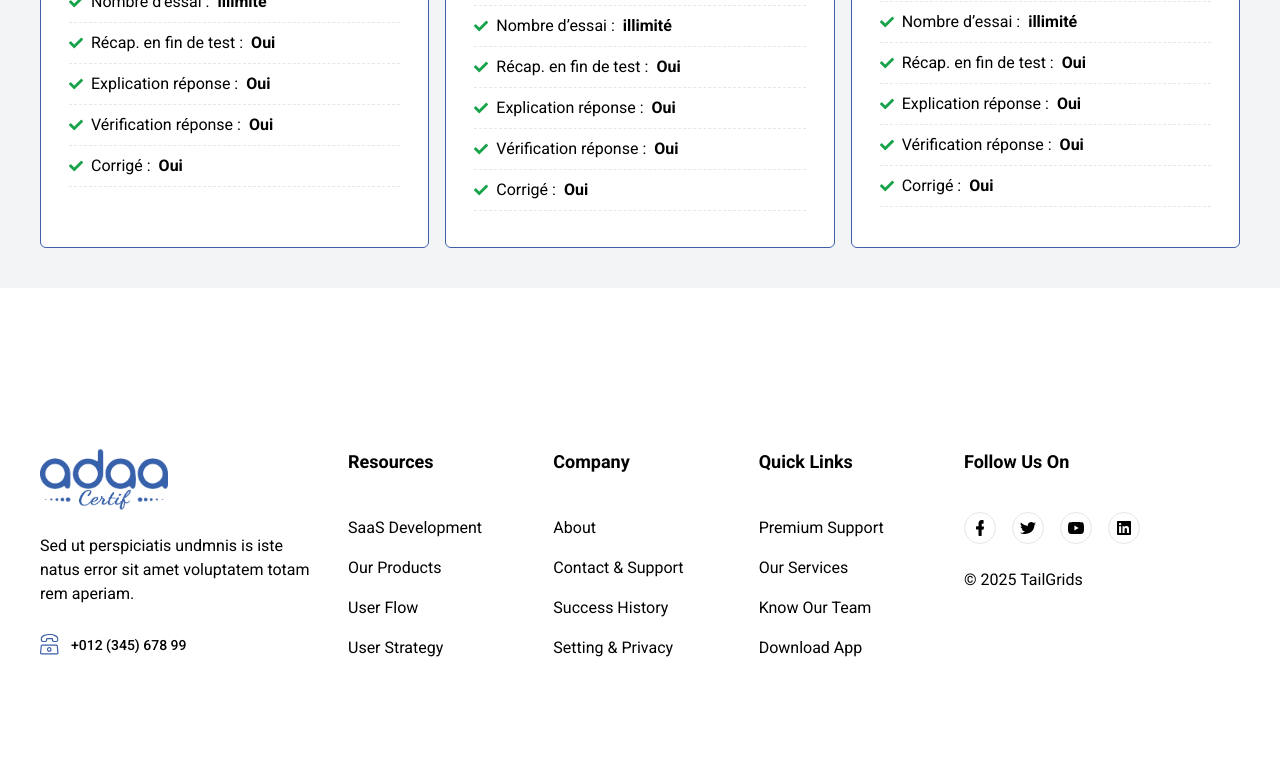
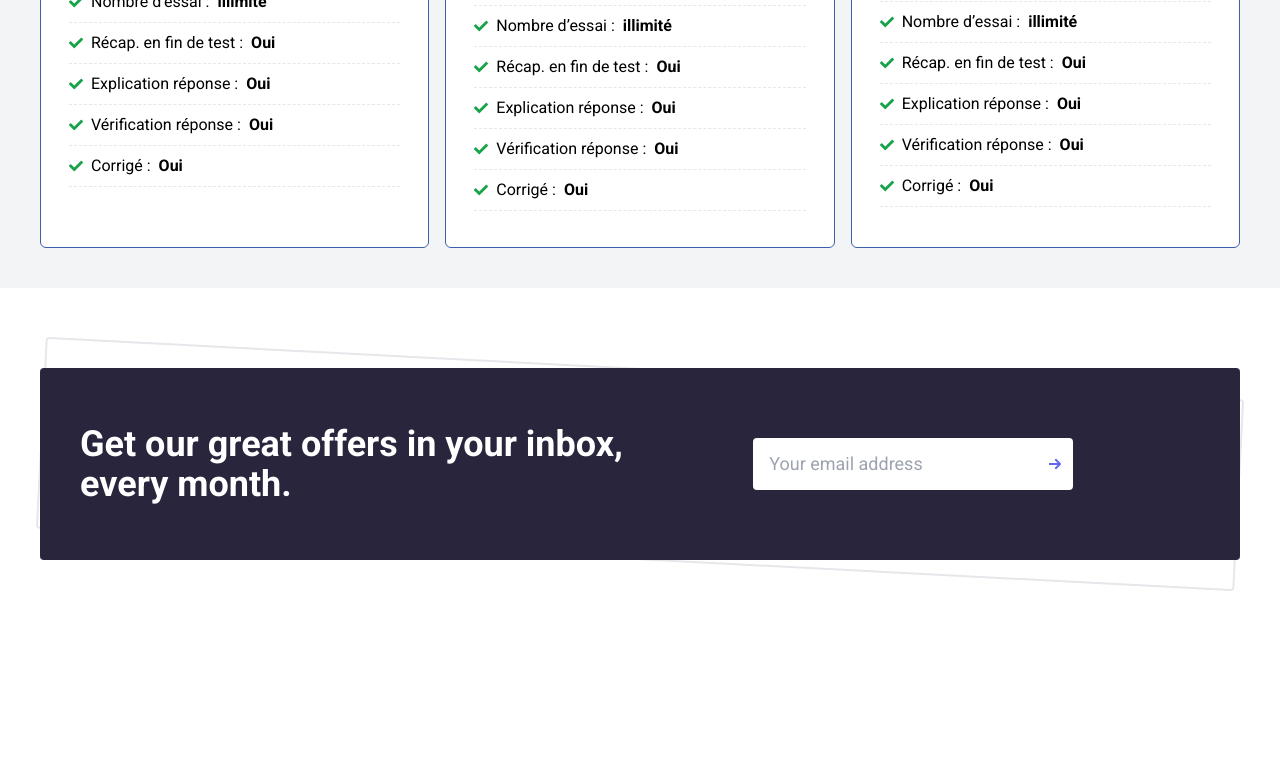
Before and after one commit to franckDev21/a-m-k, a React (Vite) app: page / in a window 1280 px wide. Shown: the part 4647-5406 px from the top of the page. Built offline with nearby package versions, Linux system fonts and the light colour scheme.

Commit message:
update app

```diff
--- /dev/null
+++ b/src/components/layouts/NewLetter.tsx
@@ -0,0 +1,69 @@
+import React from "react";
+
+const NewLetter = () => {
+  return (
+    <aside className="col-span-full order-3 relative">
+      <div
+        className="absolute inset-0 border-2 border-gray-200 rounded transform rotate-3 -z-1"
+        aria-hidden="true"
+      ></div>
+      <div className="relative bg-secondary rounded text-center px-8 py-8 md:px-10 md:py-14">
+        <div className="flex flex-col lg:flex-row justify-between items-center">
+          <div className="mb-6 lg:mr-16 lg:mb-0 text-center lg:text-left">
+            <h3 className="lg:text-4xl text-lg font-bold text-white ">
+              Get our great offers in your inbox, every month.
+            </h3>
+          </div>
+          <div className="lg:w-1/2">
+            <form className="subscribe-form">
+              <div className="flex flex-wrap">
+                <div className="relative w-full">
+                  <label className="block text-sm sr-only" htmlFor="newsletter">
+                    Email
+                  </label>
+                  <div className="relative flex items-center max-w-xs">
+                    <input
+                      id="newsletter"
+                      type="email"
+                      className="subscribe-email rounded w-full text-gray-800 px-4 py-3 pr-10 text-lg"
+                      style={{ minWidth: 280, outline: "none" }}
+                      name="email"
+                      placeholder="Your email address"
+                      required
+                    />
+                    <button
+                      type="submit"
+                      className="absolute inset-0 left-auto"
+                      aria-label="Subscribe"
+                      data-nonce="4e754ff65e"
+                      data-post_id="63043"
+                      style={{ outline: "none" }}
+                    >
+                      <svg
+                        className="w-3 h-3 fill-current text-indigo-500 mx-3 flex-shrink-0"
+                        viewBox="0 0 12 12"
+                        xmlns="http://www.w3.org/2000/svg"
+                      >
+                        <path
+                          d="M11.707 5.293L7 .586 5.586 2l3 3H0v2h8.586l-3 3L7 11.414l4.707-4.707a1 1 0 000-1.414z"
+                          fill-rule="nonzero"
+                        ></path>
+                      </svg>
+                    </button>
+                  </div>
+                  {/* <!-- Message --> */}
+                  <div className="absolute">
+                    <div className="subscribe-msg subscribe-error text-sm text-red-400 mt-2 hidden"></div>
+                    <div className="subscribe-msg subscribe-success text-sm text-green-400 mt-2 hidden"></div>
+                  </div>
+                </div>
+              </div>
+            </form>
+          </div>
+        </div>
+      </div>
+    </aside>
+  );
+};
+
+export default NewLetter;
--- a/src/pages/Home.tsx
+++ b/src/pages/Home.tsx
@@ -7,6 +7,7 @@ import { listeCertifications } from "../utils/testData";
 import { BiChevronsLeft, BiChevronsRight } from "react-icons/bi";
 import Accordeons from "../components/pages/home-page/Accordeons";
 import { FaCheck } from "react-icons/fa";
+import NewLetter from "../components/layouts/NewLetter";
 
 const Home = () => {
   return (
@@ -108,7 +109,7 @@ const Home = () => {
           formés de plus de +350 organisations, y compris ces organisations
           réputées
         </h1>
-        <div className="pt-14 grid grid-cols-5 gap-5">
+        <div className="pt-14 grid grid-cols-5 gap-5 px-2 lg:px-0">
           <img
             src="/assets/logo les brasseries du cameroun.png"
             className="w-full"
@@ -164,7 +165,7 @@ const Home = () => {
             </div>
             <span className="h-1 w-1/6 md-w-28 lg:w-40 border-t-2 border-dashed"></span>
             <div className="w-1/2 lg:max-w-max px-2 lg:px-10 border-2 border-dashed lg:border-r text-center font-bold md:text-xl text-gray-600 bg-white cursor-pointer  py-2">
-              PMP
+              PSM
             </div>
             <span className="h-1 w-1/6 md-w-28 lg:w-40 border-t-2 border-dashed"></span>
             <div className="w-1/2 lg:max-w-max px-2 lg:px-10 border-2 border-dashed text-center font-bold md:text-xl text-gray-600 bg-white cursor-pointer  py-2">
@@ -369,6 +370,10 @@ const Home = () => {
 
         </div>
       </div>
+
+      <div className="container mx-auto pt-20 pb-10 px-3 lg:px-0">
+      <NewLetter />
+      </div>
     </MainLayout>
   );
 };
```
Also changed, not shown: src/App.scss (line endings or trailing spaces).
